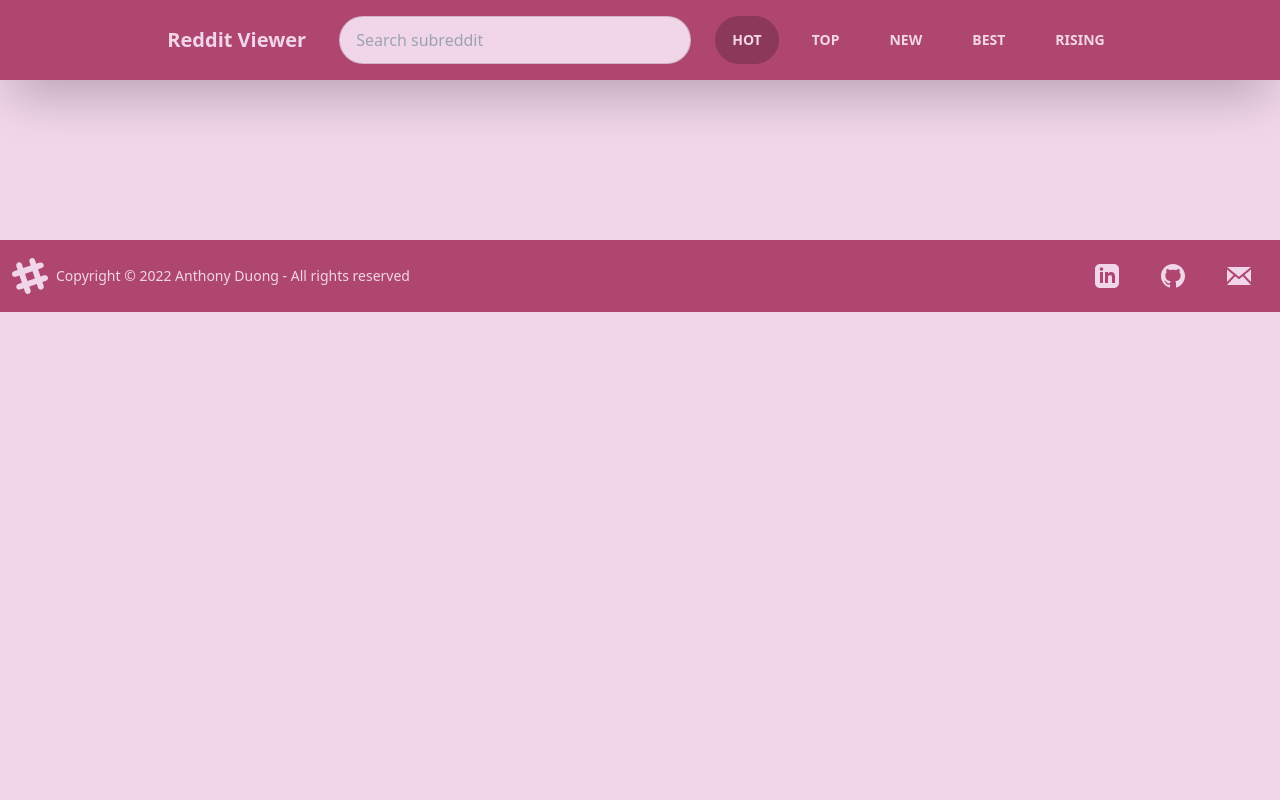
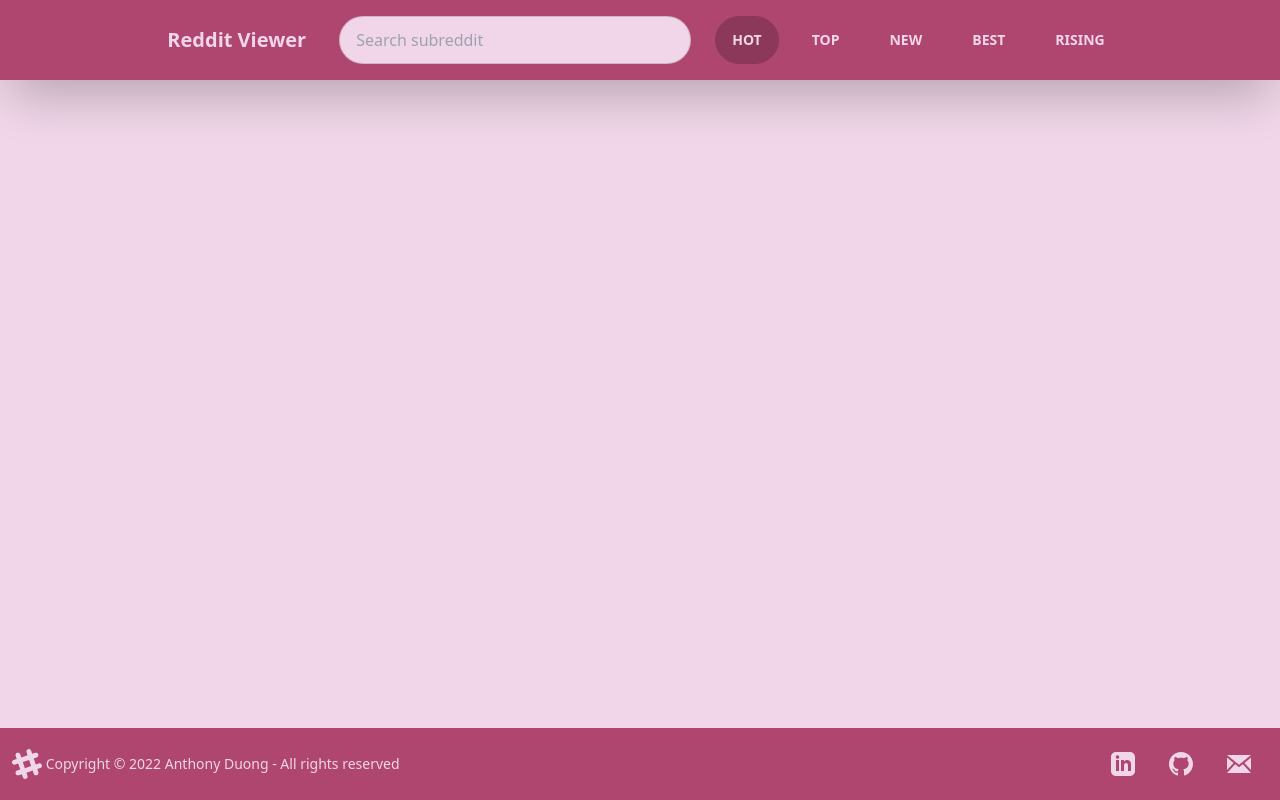
Before and after one commit to khangbeo/next-image-gallery, a Next.js app: page / in a window 1280 px wide. Built offline with nearby package versions, Linux system fonts and the light colour scheme.

Commit message:
got footer to stay at the bottom of the screen

```diff
--- a/pages/_app.js
+++ b/pages/_app.js
@@ -1,7 +1,17 @@
 import "../styles/globals.css";
+import Head from "next/head";
 
 function MyApp({ Component, pageProps }) {
-  return <Component {...pageProps} />;
+  return (
+    <>
+      <Head>
+        <title>Reddit Image Gallery with Next JS</title>
+        <meta name="description" content="Generated by create next app" />
+        <link rel="icon" href="/favicon.ico" />
+      </Head>
+      <Component {...pageProps} />
+    </>
+  );
 }
 
 export default MyApp;
--- a/pages/index.js
+++ b/pages/index.js
@@ -1,5 +1,4 @@
 import { useState } from "react";
-import Head from "next/head";
 import Posts from "../components/Posts";
 import Link from "next/link";
 /**
@@ -19,7 +18,10 @@
  * also have popular subreddits somewhere on the app
  *
  * TODO: move data fetching and storing logic to a custom hook
+ * TODO: add context or reducer
  * TODO: clean up code and move into appropriate component
+ *  need to make a function to check if subreddit/user exists,
+ *  also a function to check if the search value is valid
  * TODO: fetch is returning same data for filter buttons, figure out how to clean up so we get new data on filter
  * TODO: add infinite scrolling
  * TODO: search by user
@@ -94,12 +96,7 @@
   };
 
   return (
-    <div className="bg-base-100 min-h-screen">
-      <Head>
-        <title>Reddit Image Gallery with Next JS</title>
-        <meta name="description" content="Generated by create next app" />
-        <link rel="icon" href="/favicon.ico" />
-      </Head>
+    <div className="bg-base-100 flex flex-col min-h-screen">
       <nav className="navbar flex flex-col md:flex-row bg-neutral justify-center w-full sticky top-0 z-10 shadow-2xl">
         <Link href="#">
           <a className="btn btn-ghost normal-case text-neutral-content text-xl rounded-full">
@@ -122,7 +119,7 @@
       {err && (
         <span className="alert alert-error rounded-none shadow-lg">{err}</span>
       )}
-      <main className="px-4 p-20 flex flex-column justify-center">
+      <main className="grow px-4 p-20 flex flex-column justify-center">
         {/* <div>Current Query: {query}</div>
         <div>Current Sub: {subreddit}</div>
         <div>Current Url: {url}</div>
@@ -132,11 +129,11 @@
         {isLoading ? <p>loading...</p> : <Posts posts={posts} />}
       </main>
 
-      <footer className="footer sticky bottom-0 flex flex-col sm:flex-row justify-between items-center p-3 bg-neutral text-neutral-content">
-        <div className="grid-flow-col items-center">
+      <footer className="flex flex-col sm:flex-row text-sm justify-between items-center p-3 bg-neutral text-neutral-content">
+        <div className="flex items-center">
           <svg
-            width="36"
-            height="36"
+            width="30"
+            height="30"
             viewBox="0 0 24 24"
             xmlns="http://www.w3.org/2000/svg"
             fillRule="evenodd"
@@ -145,8 +142,10 @@
           >
             <path d="M22.672 15.226l-2.432.811.841 2.515c.33 1.019-.209 2.127-1.23 2.456-1.15.325-2.148-.321-2.463-1.226l-.84-2.518-5.013 1.677.84 2.517c.391 1.203-.434 2.542-1.831 2.542-.88 0-1.601-.564-1.86-1.314l-.842-2.516-2.431.809c-1.135.328-2.145-.317-2.463-1.229-.329-1.018.211-2.127 1.231-2.456l2.432-.809-1.621-4.823-2.432.808c-1.355.384-2.558-.59-2.558-1.839 0-.817.509-1.582 1.327-1.846l2.433-.809-.842-2.515c-.33-1.02.211-2.129 1.232-2.458 1.02-.329 2.13.209 2.461 1.229l.842 2.515 5.011-1.677-.839-2.517c-.403-1.238.484-2.553 1.843-2.553.819 0 1.585.509 1.85 1.326l.841 2.517 2.431-.81c1.02-.33 2.131.211 2.461 1.229.332 1.018-.21 2.126-1.23 2.456l-2.433.809 1.622 4.823 2.433-.809c1.242-.401 2.557.484 2.557 1.838 0 .819-.51 1.583-1.328 1.847m-8.992-6.428l-5.01 1.675 1.619 4.828 5.011-1.674-1.62-4.829z"></path>
           </svg>
+          &nbsp;
           <p>Copyright © 2022 Anthony Duong - All rights reserved</p>
         </div>
+
         <div className="grid-flow-col">
           <Link href="https://github.com/khangbeo">
             <a className="btn" rel="noreferrer noopener" target="_blank">
```
